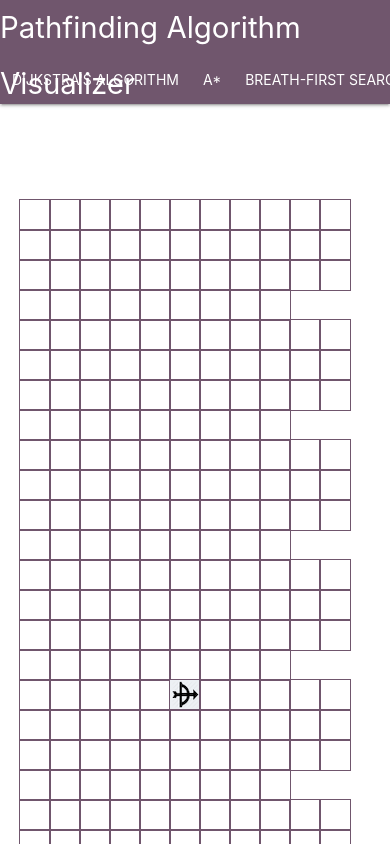
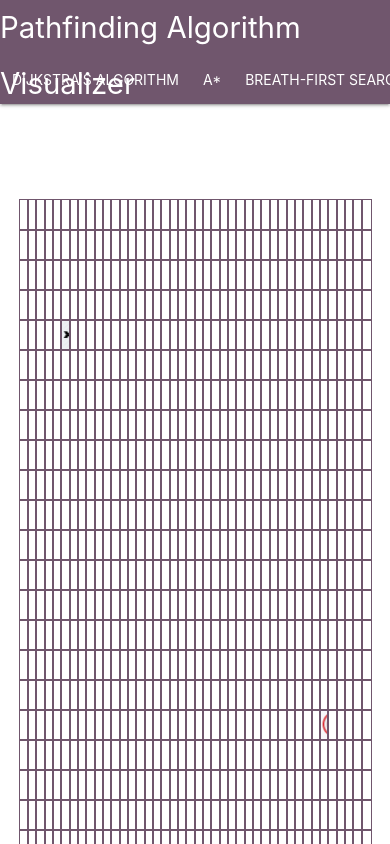
Before and after one commit to mkoenke/pathfinding-visualizer, a React (Create React App) app: page / in a window 390 px wide. Shown: the top 844 px of the page. Built offline with nearby package versions, Linux system fonts and the light colour scheme.

Commit message:
fixed grid on small screens

```diff
--- a/src/Components/Body.js
+++ b/src/Components/Body.js
@@ -1,6 +1,6 @@
 import React from "react"
 import { connect } from "react-redux"
-import { getInitialGrid, gridWithWall, updateMainNodes } from "../HelperFunctions/initialGrid"
+import { getInitialGrid, gridWithWall } from "../HelperFunctions/initialGrid"
 import { setGrid } from "../Redux/actions"
 import Node from "./Node/Node"
 
--- a/src/Components/Node/Node.css
+++ b/src/Components/Node/Node.css
@@ -1,5 +1,5 @@
 :root {
-  --firstColor:  #bfdbf7ff;
+  --firstColor: #bfdbf7ff;
   --secondColor: #b7d5d4ff;
   --finalColor: #488286ff;
   --pathColor: #42273bff;
@@ -10,7 +10,7 @@
   width: 30px;
   height: 30px;
   outline: 1px solid var(--navBarGrid);
-  display: inline-block;
+  display: table-cell;
 }
 
 .finish {
@@ -25,7 +25,7 @@
 
 .visited {
   animation-name: visitedAnimation;
-  animation-duration: .8s;
+  animation-duration: 0.8s;
   animation-timing-function: ease-out;
   animation-delay: 0;
   animation-direction: alternate;
@@ -92,8 +92,6 @@ $opal: #abc8c0ff;
 $old-lavender: #70566dff;
 $dark-purple: #42273bff; */
 
-
-
 /* @keyframes visitedAnimation {
   0% {
     transform: scale(0.3) rotate3d(1, 1, 0, 45deg);
@@ -118,7 +116,6 @@ $dark-purple: #42273bff; */
     background-color: var(--finalColor);
   }
 } */
-
 
 .wall {
   background-image: url("../../images/wall.png");
```
